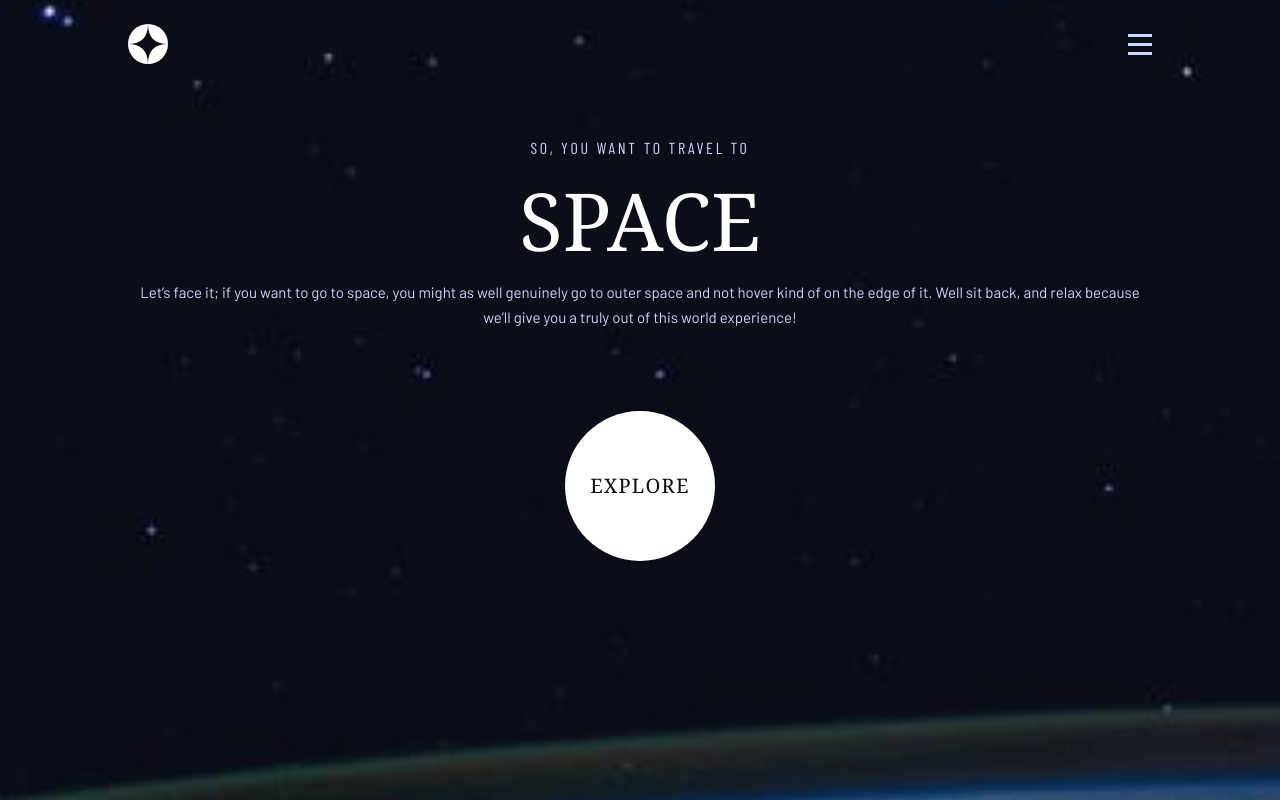
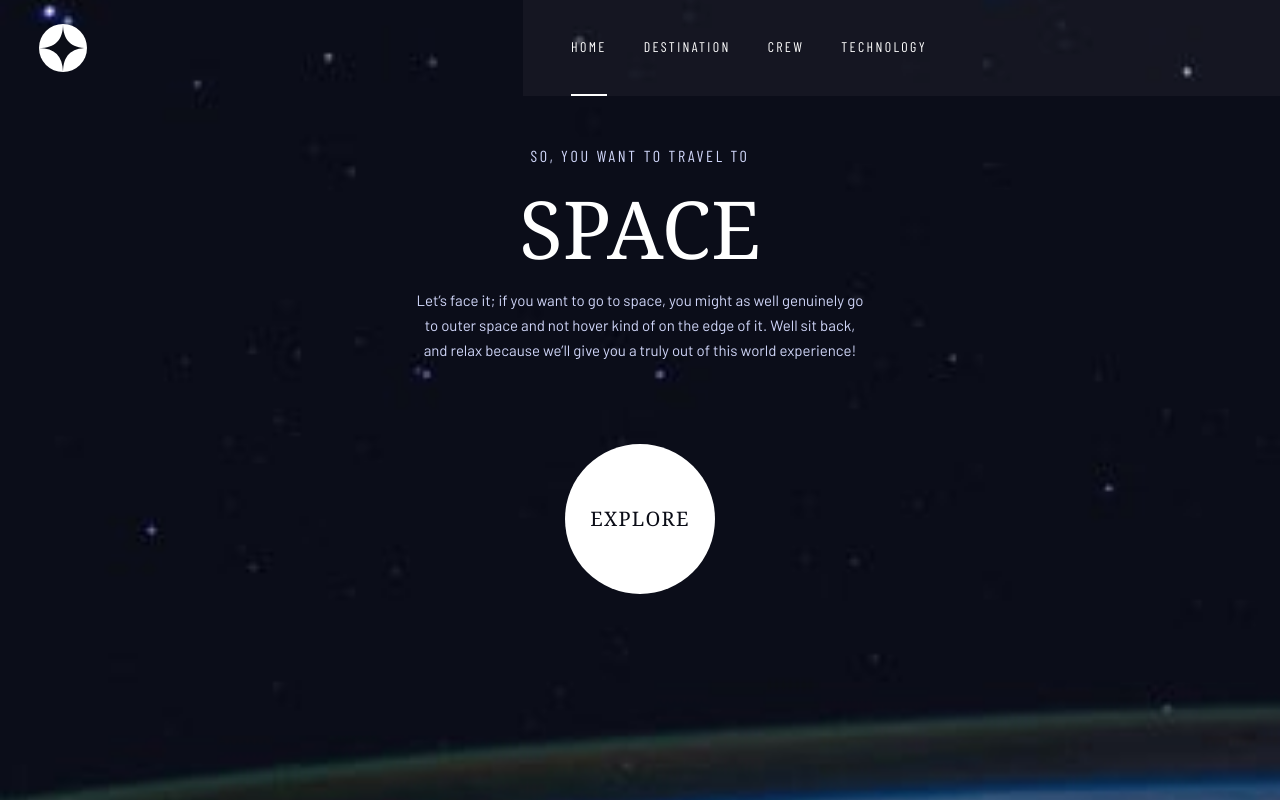
Before and after one commit to boedegoat/space-tourism, a Next.js app: page / in a window 1280 px wide. Built offline with nearby package versions, Linux system fonts and the light colour scheme; a web font is replaced by a local one.

Commit message:
Make desktop navbar

```diff
--- a/components/NavBar.tsx
+++ b/components/NavBar.tsx
@@ -2,25 +2,57 @@ import { useRouter } from 'next/router'
 import { useState } from 'react'
 import Link from './Link'
 import { cn } from '../lib/utils'
+import useScreen from '../hooks/useScreen'
 
 const NavBar = () => {
+  const router = useRouter()
   const navLinks = ['home', 'destination', 'crew', 'technology']
   const [openMobileNav, setOpenMobileNav] = useState(false)
+  const inTablet = useScreen('tablet')
 
   const slideMobileNav = () => setOpenMobileNav(true)
   const closeMobileNav = () => setOpenMobileNav(false)
 
   return (
-    <nav className="sticky top-0 z-40 py-6 font-barlow-condensed">
-      <div className="wrapper flex items-center justify-between">
-        <Link href="/">
-          <img src="/shared/logo.svg" alt="space logo" className="h-10 w-10" />
+    <nav className="sticky top-0 z-40 font-barlow-condensed">
+      <div
+        className={cn(
+          'flex items-center justify-between',
+          inTablet ? 'pl-[39px]' : 'wrapper py-6'
+        )}
+      >
+        <Link href="/" className="my-6">
+          <img
+            src="/shared/logo.svg"
+            alt="space logo"
+            className="h-10 w-10 tablet:h-12 tablet:w-12"
+          />
         </Link>
-        <button onClick={slideMobileNav}>
+        {/* desktopNav */}
+        <div className="hidden w-[61%] space-x-[37px] self-stretch bg-white/[4%] px-12 tablet:flex">
+          {navLinks.map((link, index) => {
+            const path = `/${link == 'home' ? '' : link}`
+            return (
+              <Link
+                key={link}
+                href={path}
+                className={cn(
+                  'flex items-center  border-b-2 font-barlow-condensed text-sm uppercase tracking-[2.36px] text-white hover:border-white/50',
+                  router.pathname == path
+                    ? 'border-white'
+                    : 'border-transparent'
+                )}
+              >
+                {link}
+              </Link>
+            )
+          })}
+        </div>
+        <button className="tablet:hidden" onClick={slideMobileNav}>
           <img src="/shared/icon-hamburger.svg" alt="hamburger icon" />
         </button>
+        <MobileNav {...{ closeMobileNav, openMobileNav, navLinks }} />
       </div>
-      <MobileNav {...{ closeMobileNav, openMobileNav, navLinks }} />
     </nav>
   )
 }
--- /dev/null
+++ b/hooks/useScreen.ts
@@ -0,0 +1,26 @@
+import { useEffect, useState } from 'react'
+import { theme } from '../tailwind.config'
+
+type Size = keyof typeof theme.screens
+
+const useScreen = (size: Size) => {
+  const [matches, setMatches] = useState(false)
+
+  useEffect(() => {
+    const handleResize = () => {
+      const queryScreen = Number(theme.screens[size].replace('px', ''))
+      if (window.innerWidth >= queryScreen) {
+        setMatches(true)
+      } else {
+        setMatches(false)
+      }
+    }
+    handleResize()
+    window.addEventListener('resize', handleResize)
+    return () => window.removeEventListener('resize', handleResize)
+  }, [])
+
+  return matches
+}
+
+export default useScreen
--- a/styles/globals.css
+++ b/styles/globals.css
@@ -5,7 +5,7 @@
 @tailwind utilities;
 
 .wrapper {
-  @apply mx-auto max-w-5xl px-6 lg:px-0;
+  @apply mx-auto max-w-md px-6 tablet:px-0;
 }
 
 .bg-home-mobile {
--- a/tailwind.config.js
+++ b/tailwind.config.js
@@ -1,4 +1,8 @@
 const defaultTheme = require('tailwindcss/defaultTheme')
+
+const screens = {
+  tablet: '768px',
+}
 
 module.exports = {
   content: [
@@ -6,12 +10,14 @@ module.exports = {
     './components/**/*.{js,ts,jsx,tsx}',
   ],
   theme: {
+    screens,
     fontFamily: {
       barlow: ['Barlow', ...defaultTheme.fontFamily.sans],
       'barlow-condensed': ['Barlow Condensed', ...defaultTheme.fontFamily.sans],
       bellefair: ['Bellefair', ...defaultTheme.fontFamily.serif],
     },
     colors: {
+      transparent: 'rgba(0,0,0,0)',
       white: '#fff',
       'light-gray': '#979797',
       gray: '#383B4B',
```
